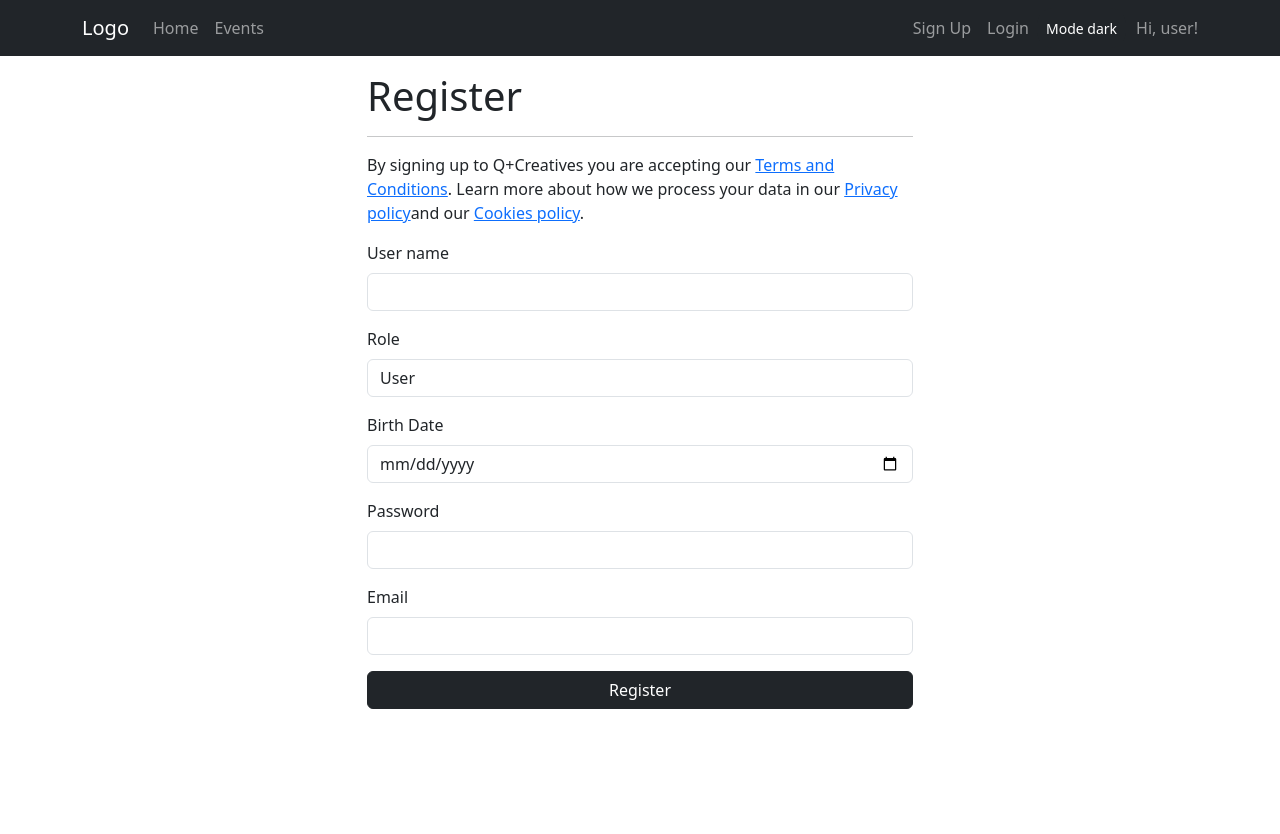
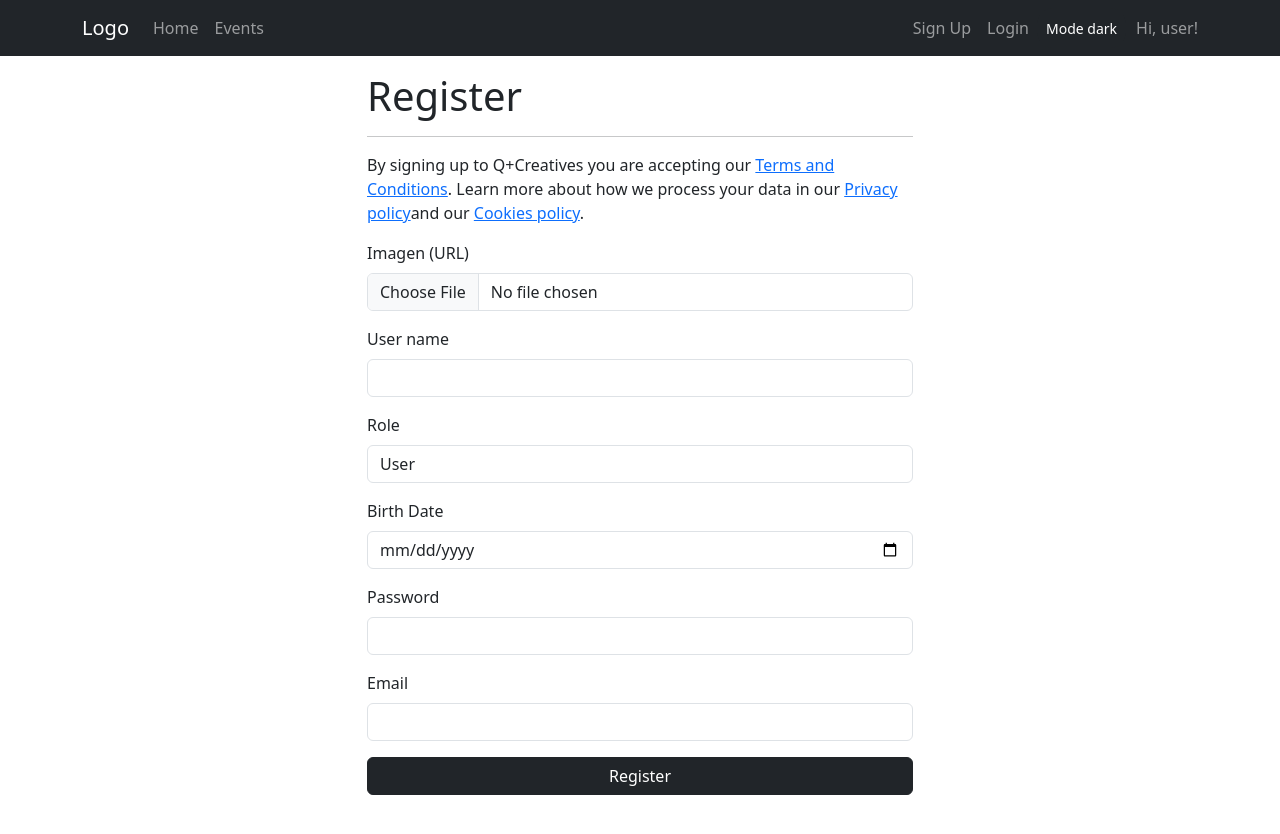
Before and after one commit to samuelemarino04/Q-support-client, a React (Vite) app: page /signup in a window 1280 px wide. Shown: the top 834 px of the page. Built offline with nearby package versions, Linux system fonts and the light colour scheme.

Commit message:
cloudinary update

```diff
--- a/src/components/Loader/Loader.jsx
+++ b/src/components/Loader/Loader.jsx
@@ -1,8 +1,8 @@
 const Loader = () => {
 
     return (
-        <div class="spinner-border" role="status">
-            <span class="visually-hidden">Loading...</span>
+        <div className="spinner-border" role="status">
+            <span className="visually-hidden">Loading...</span>
         </div>
     )
 
--- a/src/components/SignupForm/SignupForm.jsx
+++ b/src/components/SignupForm/SignupForm.jsx
@@ -2,23 +2,48 @@ import { useState } from "react"
 import { Form, Button } from "react-bootstrap"
 import authService from "../../services/auth.services"
 import { useNavigate } from "react-router-dom"
+import uploadServices from "../../services/upload.services"
+
 
 const SignupForm = () => {
 
     const [signupData, setSignupData] = useState({
         username: '',
         birth: '',
+        imageUrl: '',
         role: 'USER',
         email: '',
         password: '',
     })
+
+    const [loadingImage, setLoadingImage] = useState(false)
 
     const navigate = useNavigate()
     const handleInputChange = e => {
         const { value, name } = e.target
         setSignupData({ ...signupData, [name]: value })
     }
+    //para subir imágenes a cloudinary  👇
+    const handleFileUpload = e => {
 
+        setLoadingImage(true)
+
+        const formData = new FormData()
+        formData.append('imageData', e.target.files[0])
+
+        uploadServices
+            .uploadimage(formData)
+            .then(({ data }) => {
+                setSignupData({ ...signupData, imageurl: data.cloudinary_url })
+                setLoadingImage(false)
+            })
+            .catch(err => {
+                console.log(err)
+                setLoadingImage(false)
+            })
+
+    }
+    //para subir imágenes a cloudinary 👆
     const calculateAge = (dateOfBirth) => {
         const birthDate = new Date(dateOfBirth)
         const today = new Date()
@@ -31,6 +56,8 @@ const SignupForm = () => {
     }
 
     const handleFormSubmit = e => {
+
+
 
         e.preventDefault()
 
@@ -54,6 +81,12 @@ const SignupForm = () => {
                 and our <a href="#">Cookies policy</a>.</p>
 
             <Form onSubmit={handleFormSubmit}>
+                {/* para subir imágenes a cloudinary  👇 */}
+                <Form.Group className="mb-3" controlId="image">
+                    <Form.Label>Imagen (URL)</Form.Label>
+                    <Form.Control type="file" onChange={handleFileUpload} />
+                </Form.Group>
+                {/* para subir imágenes a cloudinary 👆 */}
 
                 <Form.Group className="mb-3" controlId="username">
                     <Form.Label>User name</Form.Label>
@@ -93,7 +126,7 @@ const SignupForm = () => {
 
 
                 <div className="d-grid">
-                    <Button variant="dark" type="submit">Register</Button>
+                    <Button variant="dark" type="submit" disabled={loadingImage}>{loadingImage ? 'Loading Image' : 'Register'}</Button>
                 </div>
 
             </Form>
--- a/src/components/UserProfile/UserProfile.jsx
+++ b/src/components/UserProfile/UserProfile.jsx
@@ -0,0 +1,9 @@
+const UserProfile = ({ loggedUser }) => {
+    return (
+        <div>
+            <h1>Welcome, {loggedUser.username}!</h1>
+        </div>
+    )
+}
+
+export default UserProfile;
--- a/src/pages/ProfilePage/ProfilePage.jsx
+++ b/src/pages/ProfilePage/ProfilePage.jsx
@@ -1,6 +1,7 @@
 import { useContext } from 'react'
 import { AuthContext } from './../../contexts/auth.context'
 import Loader from '../../components/Loader/Loader'
+import UserProfile from '../../components/UserProfile/UserProfile'
 
 const ProfilePage = () => {
 
@@ -11,7 +12,7 @@ const ProfilePage = () => {
         !loggedUser ?
             <Loader />
             :
-            <h1>{loggedUser.username} Profile</h1>
+            <UserProfile loggedUser={loggedUser} />
     )
 }
 
--- /dev/null
+++ b/src/services/upload.services.js
@@ -0,0 +1,20 @@
+//para subir imágenes a cloudinary  👇
+import axios from 'axios'
+
+class UploadServices {
+
+    constructor() {
+
+        this.api = axios.create({
+            baseURL: `${import.meta.env.VITE_API_URL}/upload`
+        })
+    }
+
+    uploadimage(imageForm) {
+        return this.api.post('/image', imageForm)
+    }
+}
+
+const uploadServices = new UploadServices()
+
+export default uploadServices
```
